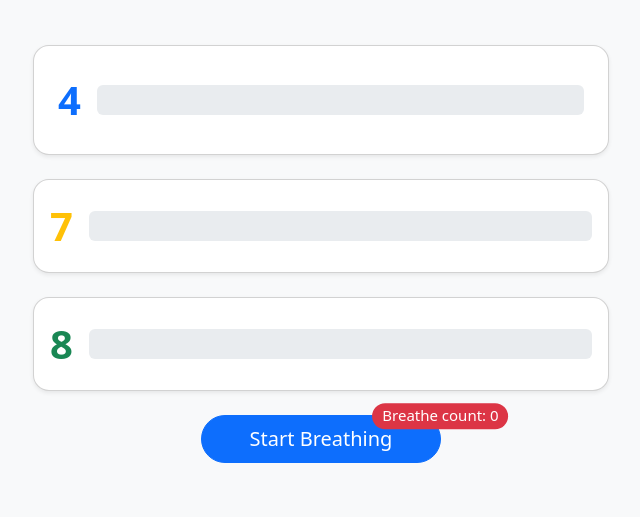
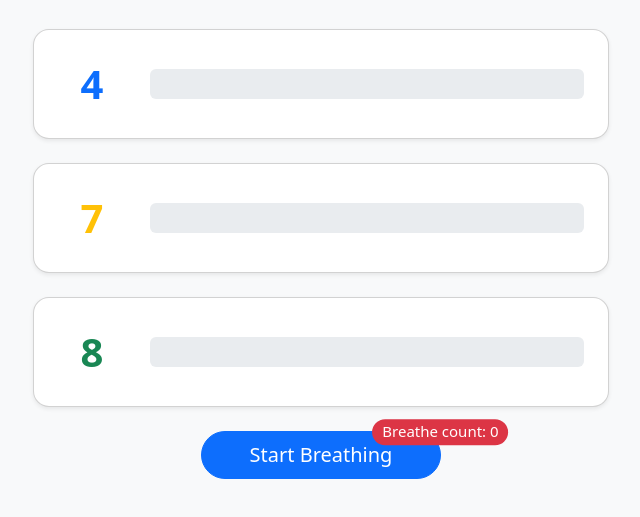
Before and after one commit to faridreaming/four-seven-eight, a plain HTML site: page index.html in a window 1280 px wide. Shown: the part 233-750 px from the top of the page, without its empty margins (319-959 px from the left). Drawn offline with nearby package versions, Linux system fonts and the light colour scheme.

Commit message:
style: restyle the progress bar

```diff
--- a/index.html
+++ b/index.html
@@ -21,9 +21,11 @@
                 </div>
 
                 <div class="card shadow-sm rounded-4 p-4 mb-4">
-                    <div class="d-flex align-items-center gap-3">
-                        <div class="fs-1 fw-bold text-primary">4</div>
-                        <div class="flex-grow-1">
+                    <div class="row align-items-center">
+                        <div class="col-2">
+                            <div class="fs-1 fw-bold text-primary text-center">4</div>
+                        </div>
+                        <div class="col-10">
                             <div
                                 class="progress"
                                 role="progressbar"
@@ -38,10 +40,12 @@
                     </div>
                 </div>
 
-                <div class="card shadow-sm rounded-4 p-3 mb-4">
-                    <div class="d-flex align-items-center gap-3">
-                        <div class="fs-1 fw-bold text-warning">7</div>
-                        <div class="flex-grow-1">
+                <div class="card shadow-sm rounded-4 p-4 mb-4">
+                    <div class="row align-items-center">
+                        <div class="col-2">
+                            <div class="fs-1 fw-bold text-warning text-center">7</div>
+                        </div>
+                        <div class="col-10">
                             <div
                                 class="progress"
                                 role="progressbar"
@@ -56,10 +60,12 @@
                     </div>
                 </div>
 
-                <div class="card shadow-sm rounded-4 p-3 mb-4">
-                    <div class="d-flex align-items-center gap-3">
-                        <div class="fs-1 fw-bold text-success">8</div>
-                        <div class="flex-grow-1">
+                <div class="card shadow-sm rounded-4 p-4 mb-4">
+                    <div class="row align-items-center">
+                        <div class="col-2">
+                            <div class="fs-1 fw-bold text-success text-center">8</div>
+                        </div>
+                        <div class="col-10">
                             <div
                                 class="progress"
                                 role="progressbar"
```
